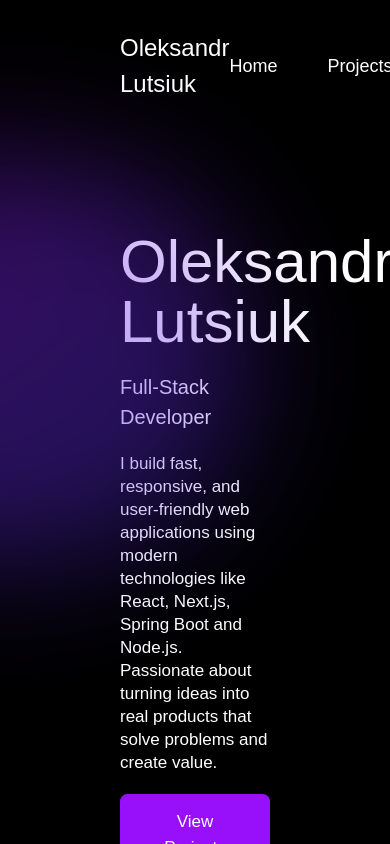
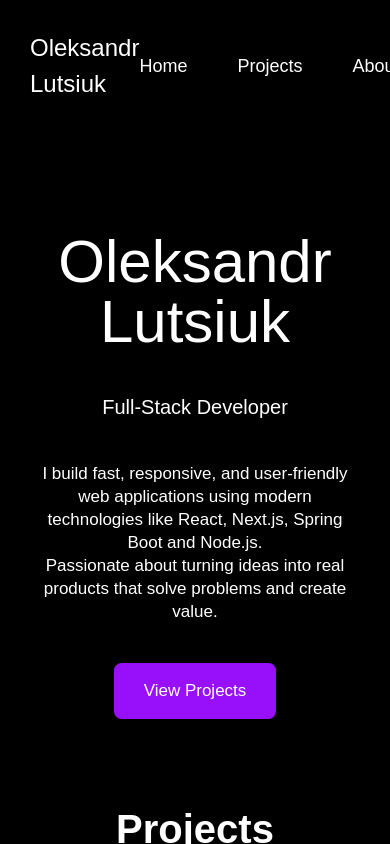
Before and after one commit to lutsiu/portfolio-website, a Next.js app: page / in a window 390 px wide. Built offline with nearby package versions, Linux system fonts and the light colour scheme.

Commit message:
Hero and project sections are responsive

```diff
--- a/src/app/components/HomePage/Projects/ProjectPreviewCard.tsx
+++ b/src/app/components/HomePage/Projects/ProjectPreviewCard.tsx
@@ -20,7 +20,7 @@ export default function ProjectPreviewCard({title, imageUrl, description, link,
       onMouseEnter={() => setCardIsHovered(true)}
       onMouseLeave={() => setCardIsHovered(false)}
     >
-      <div className={`${cardIsHovered ? "pt-0 px-0": "pt-[2rem] px-[2rem]"} duration-300  h-[20rem]`}>
+      <div className={`${cardIsHovered ? "pt-0 px-0": "pt-[2rem] px-[2rem]"} duration-300 h-[30rem] md:h-[40rem] lg:h-[20rem]`}>
         <Image
           src={imageUrl}
           alt={title}
--- a/src/app/data/NavigationLinksData.ts
+++ b/src/app/data/NavigationLinksData.ts
@@ -5,7 +5,6 @@ const navLinks: NavLink[] = [
     {href: "/", title: "Home"},
     {href: "/projects", title: "Projects"},
     {href: "/about", title: "About"},
-    {href: "/contact", title: "Contact"},
 
 ]
 
--- a/src/app/layout.tsx
+++ b/src/app/layout.tsx
@@ -27,7 +27,7 @@ export default function RootLayout({
   return (
     <html lang="en">
       <body
-        className={`${geistSans.variable} ${geistMono.variable} antialiased px-[12rem] flex flex-col h-screen`}
+        className={`${geistSans.variable} ${geistMono.variable} antialiased px-[3rem] sm:px-[6rem] md:px-[7rem] lg:px-[8rem] xl:px-[12rem] flex flex-col h-screen`}
       >
         <Header/>
         <main className="flex-1">{children}</main>
--- a/src/app/sections/Home/Hero/index.tsx
+++ b/src/app/sections/Home/Hero/index.tsx
@@ -3,10 +3,10 @@ export default function HeroSection() {
 
   return (
     <section className="relative pt-[10rem]">
-      <div className="flex flex-col gap-[2rem]">
-        <h1 className="text-[6rem] leading-[100%]">Oleksandr Lutsiuk</h1>
+      <div className="flex flex-col gap-[4rem] md:gap-[2rem] items-center md:items-start ">
+        <h1 className="text-[6rem] leading-[100%] text-center md:text-left">Oleksandr Lutsiuk</h1>
         <h4 className="text-[2rem]">Full-Stack Developer</h4>
-        <p className="leading-[2.3rem] text-[1.7rem]">
+        <p className="leading-[2.3rem] text-[1.7rem] text-center md:text-left">
           I build fast, responsive, and user-friendly web applications using modern technologies like React, Next.js, Spring Boot and Node.js.
           <br />
           Passionate about turning ideas into real products that solve problems and create value.
@@ -18,7 +18,10 @@ export default function HeroSection() {
         </button>
       </div>
 
-      <div className="absolute top-[3rem] right-[15%] w-[50rem] h-[40rem]
+      <div className="
+                hidden md:absolute top-[3rem]
+                right-auto left-1/2 -translate-x-1/2
+                w-[50rem] h-[40rem]
                 bg-gradient-to-br from-purple-600 to-indigo-700
                 rounded-full blur-3xl opacity-40" />
     </section>
--- a/src/app/sections/Home/Projects/index.tsx
+++ b/src/app/sections/Home/Projects/index.tsx
@@ -5,9 +5,11 @@ import projectPreviewDetailsData from "@/app/data/ProjectPreviewDetailsData";
 export default function ProjectsSection() {
 
   return (
-    <section className="mt-[15rem]">
-      <Title title="Projects"/>
-      <div className="mt-[2.5rem] grid grid-cols-3 gap-[2rem]">
+    <section className="mt-[8rem] lg:mt-[15rem]">
+      <div className="text-center md:text-left">
+        <Title title="Projects"/>
+      </div>
+      <div className="mt-[2.5rem] grid grid-col-1 lg:grid-cols-3 gap-[2rem]">
         {projectPreviewDetailsData.map((pr, i) => {
           return (
             <ProjectPreviewCard key={i} {...pr}/>
```
